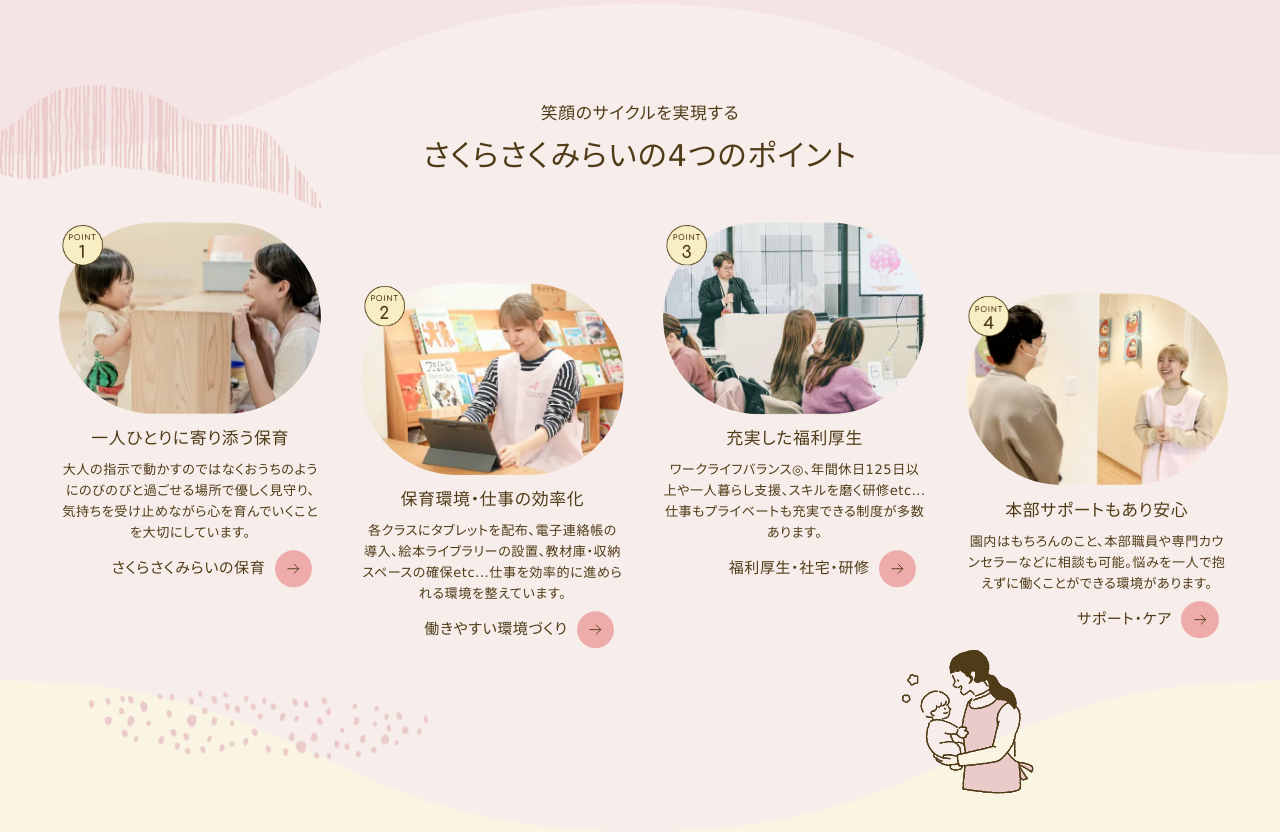
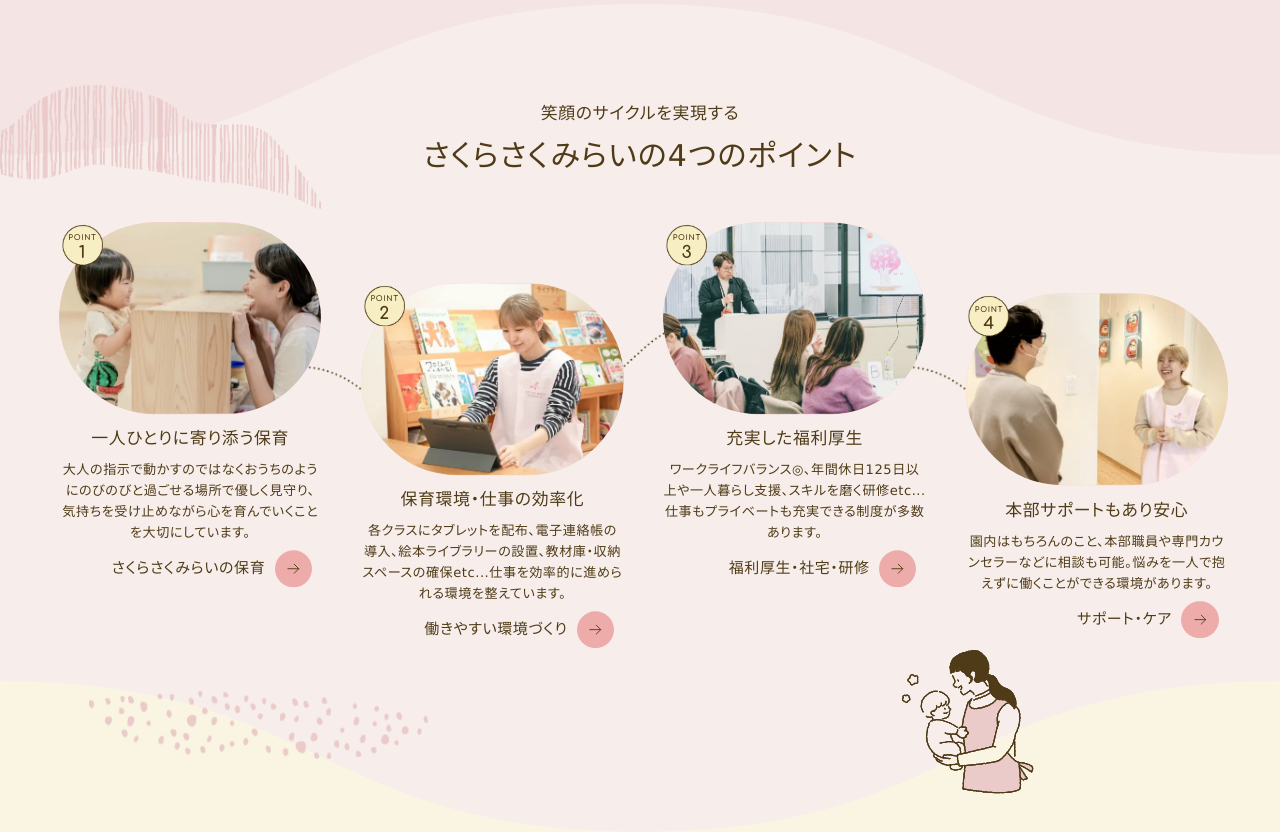
Before and after one commit to bast-top-dev/recruit.jp, a Next.js app: page / in a window 1280 px wide. Shown: the top 832 px of the page. Built offline with nearby package versions, Linux system fonts and the light colour scheme; a web font is replaced by a local one.

Commit message:
line fix

```diff
--- a/app/components/career/career01.tsx
+++ b/app/components/career/career01.tsx
@@ -45,11 +45,11 @@ const PointCard = ({
   const [isDropdownOpen, setIsDropdownOpen] = useState(false);
 
   return (
-    <li className="relative w-full text-center lg:w-[28rem]">
+    <div className="relative w-full text-center lg:w-[28rem]">
       <PointBadge number={number} />
 
       <div className="relative z-[1] mb-[1.6rem] overflow-hidden rounded-[9rem] lg:rounded-[12rem] lg:mb-[1.2rem]">
-        <div className="absolute top-0 left-[10%] w-full h-full scale-[2] bg-contain bg-no-repeat z-[1] transition-transform duration-[2s] pointer-events-none" />
+        <div className="absolute top-0 left-[10%] w-full h-full scale-[2] bg-[url('/img/p-icn_sakura.png')] bg-contain bg-no-repeat z-[1] transition-transform duration-[2s] pointer-events-none" />
         <Image
           className="relative z-[2] w-full h-auto"
           src={image}
@@ -106,7 +106,7 @@ const PointCard = ({
           </a>
         )}
       </div>
-    </li>
+    </div>
   );
 };
 
@@ -184,9 +184,7 @@ const Career01 = () => {
               4つのポイント
             </h3>
 
-            <ul
-              className="relative lg:my-20 flex flex-col items-center gap-[5rem] md:grid md:grid-cols-4"
-            >
+            <ul className="relative lg:my-20 flex flex-col items-center gap-[5rem] md:grid md:grid-cols-4">
               {points.map((point, index) => (
                 <li
                   key={point.number}
@@ -195,14 +193,26 @@ const Career01 = () => {
         ${index % 2 === 1 ? 'md:translate-y-24' : 'md:-translate-y-2'}
       `}
                 >
-                  {/* Show the dotted line ONLY if it's not the last item (mobile only) */}
+                  {/* MOBILE - Vertical line */}
                   {index !== points.length - 1 && (
                     <img
                       src="/img/l-top_cycle_point_list_icn_sp.png"
-                      alt="timeline"
+                      alt="timeline-mobile"
                       className={`
-            absolute top-20 h-full object-contain md:hidden pointer-events-none
+            absolute top-20 h-full object-contain md:hidden pointer-events-none z-[-1]
             ${index % 2 === 0 ? 'right-[-2rem] scale-x-100' : 'left-[-2rem] scale-x-[-1]'}
+          `}
+                    />
+                  )}
+
+                  {/* MD & LG - Horizontal line */}
+                  {index !== points.length - 1 && (
+                    <img
+                      src="/img/l-top_cycle_point_list_icn_pc.png"  // <- SAME IMAGE FOR md & lg
+                      alt="timeline-desktop"
+                      className={`
+            hidden md:block absolute   -translate-y-1/2 w-[18rem] object-contain pointer-events-none z-[-1]
+            ${index % 2 === 0 ? 'right-[-20rem] scale-x-100 top-1/2' : 'left-[20rem] scale-x-[-1] top-32'}
           `}
                     />
                   )}
```
Also changed, not shown: 1 other file (tests, documents, lock files or other folders).
